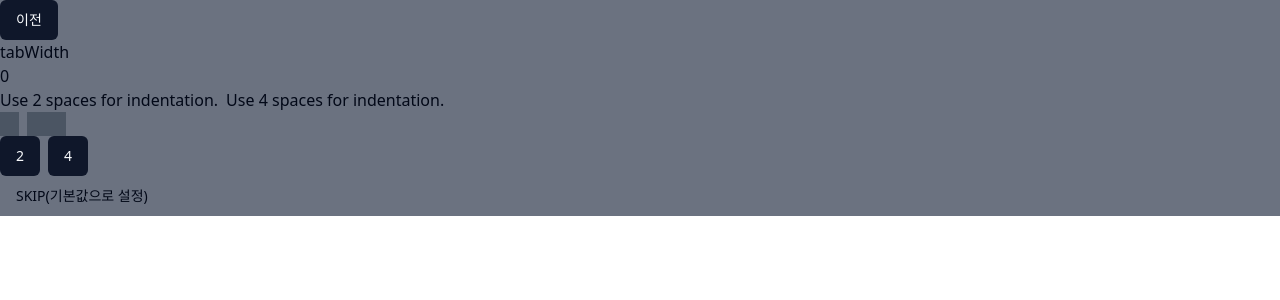
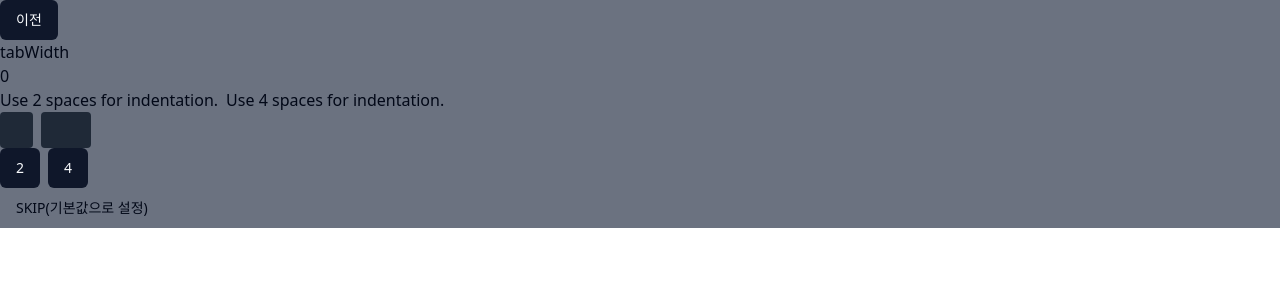
Before and after one commit to sasha1107/config-maker, a React (Vite) app: page /form in a window 1280 px wide. Shown: the top 300 px of the page. Built offline with nearby package versions, Linux system fonts and the light colour scheme.

Commit message:
Feat: Code, CopyButton 컴포넌트 추가

```diff
--- /dev/null
+++ b/src/components/Code/index.tsx
@@ -0,0 +1,30 @@
+import type { ReactNode } from 'react';
+import { CopyButton } from '@components';
+import { useHover } from '@hooks';
+
+type CodeProps = {
+  children: ReactNode;
+  copy?: boolean;
+  compact?: boolean;
+};
+
+const Code = ({ children, copy = false, compact = false }: CodeProps) => {
+  const padding = compact ? 'p-2' : 'p-4';
+  const [hoverRef, isHovered] = useHover<HTMLPreElement>();
+  return (
+    <pre
+      className={`bg-gray-800 rounded text-gray-100 text-sm ${padding}`}
+      ref={hoverRef}
+    >
+      {copy && (
+        <CopyButton
+          copyText={children ? children.toString() : ''}
+          visible={isHovered}
+        />
+      )}
+      {children}
+    </pre>
+  );
+};
+
+export default Code;
--- /dev/null
+++ b/src/components/CopyButton/index.tsx
@@ -0,0 +1,41 @@
+import { useState } from 'react';
+import { Button } from '@shadcn/button';
+import { Copy, CopyCheck } from 'lucide-react';
+
+type CopyButtonProps = {
+  copyText: string;
+  visible: boolean;
+};
+
+const CopyButton = ({ copyText, visible }: CopyButtonProps) => {
+  const [copyState, setCopyState] = useState<'idle' | 'copied'>('idle');
+  const visibility = visible ? 'visible' : 'invisible';
+  const handleClickCopyButton = async (code: string) => {
+    try {
+      setCopyState('copied');
+      await navigator.clipboard.writeText(code);
+      setTimeout(() => {
+        setCopyState('idle');
+      }, 4000);
+    } catch (error) {
+      console.error(error);
+    }
+  };
+
+  return (
+    <Button
+      variant={'outline'}
+      size={'icon'}
+      onClick={() => handleClickCopyButton(copyText)}
+      className={`float-right ${visibility}`}
+    >
+      {copyState === 'idle' ? (
+        <Copy className='h-4 w-4' />
+      ) : (
+        <CopyCheck className='h-4 w-4' />
+      )}
+    </Button>
+  );
+};
+
+export default CopyButton;
--- a/src/components/index.ts
+++ b/src/components/index.ts
@@ -1,3 +1,5 @@
 import Layout from './Layout';
+import Code from './Code';
+import CopyButton from './CopyButton';
 
-export { Layout };
+export { Layout, Code, CopyButton };
--- /dev/null
+++ b/src/hooks/index.ts
@@ -0,0 +1,3 @@
+import useHover from './useHover';
+
+export { useHover };
--- /dev/null
+++ b/src/hooks/useHover.ts
@@ -0,0 +1,32 @@
+import { useState, useEffect, useRef } from 'react';
+import type { MutableRefObject } from 'react';
+
+function useHover<T extends EventTarget>(): [
+  MutableRefObject<T | null>,
+  boolean
+] {
+  const [value, setValue] = useState<boolean>(false);
+  const ref: MutableRefObject<T | null> = useRef<T | null>(null);
+  const handleMouseOver = (): void => setValue(true);
+  const handleMouseOut = (): void => setValue(false);
+
+  useEffect(
+    () => {
+      const node = ref.current;
+      if (node) {
+        node.addEventListener('mouseover', handleMouseOver);
+        node.addEventListener('mouseout', handleMouseOut);
+
+        // clean-up
+        return () => {
+          node.removeEventListener('mouseover', handleMouseOver);
+          node.removeEventListener('mouseout', handleMouseOut);
+        };
+      }
+    },
+    [ref.current] // ref가 변경될때만 실행
+  );
+  return [ref, value];
+}
+
+export default useHover;
--- a/src/pages/Form/index.tsx
+++ b/src/pages/Form/index.tsx
@@ -2,6 +2,7 @@ import { useEffect, useState } from 'react';
 import { useNavigate } from 'react-router-dom';
 import { Button } from '@shadcn/button';
 import { formData } from '@constants';
+import { Code } from '@components';
 
 const Form = () => {
   const [formStep, setFormStep] = useState(1);
@@ -57,7 +58,7 @@ const Form = () => {
         <div className='flex gap-2'>
           {options.map(({ code, value }) => (
             <div key={value.toString()}>
-              <pre className='bg-gray-600 text-white'>{code.join('\n')}</pre>
+              <Code compact>{code.join('\n')}</Code>
             </div>
           ))}
         </div>
--- a/src/pages/Result/_components/Install.tsx
+++ b/src/pages/Result/_components/Install.tsx
@@ -1,8 +1,5 @@
-import { useState } from 'react';
-import { Button } from '@shadcn/button';
 import { Tabs, TabsContent, TabsList, TabsTrigger } from '@shadcn/tabs';
-import { Copy, CopyCheck } from 'lucide-react';
-
+import { Code } from '@components';
 const data = [
   {
     tool: 'npm',
@@ -17,19 +14,8 @@ const data = [
     content: 'pnpm add --save-dev --save-exact prettier',
   },
 ];
+
 const Install = () => {
-  const [copyState, setCopyState] = useState<'idle' | 'copied'>('idle');
-  const handleClickCopyButton = async (code: string) => {
-    try {
-      setCopyState('copied');
-      await navigator.clipboard.writeText(code);
-      setTimeout(() => {
-        setCopyState('idle');
-      }, 3000);
-    } catch (error) {
-      console.error(error);
-    }
-  };
   return (
     <Tabs defaultValue={data[0].tool} className='w-[400px]'>
       <TabsList>
@@ -41,18 +27,7 @@ const Install = () => {
       </TabsList>
       {data.map(({ tool, content }) => (
         <TabsContent key={tool} value={tool} className='flex'>
-          <pre>{content}</pre>
-          <Button
-            variant='outline'
-            size='icon'
-            onClick={() => handleClickCopyButton(content)}
-          >
-            {copyState === 'idle' ? (
-              <Copy className='h-4 w-4' />
-            ) : (
-              <CopyCheck className='h-4 w-4' />
-            )}
-          </Button>
+          <Code copy>{content}</Code>
         </TabsContent>
       ))}
     </Tabs>
--- a/src/pages/Result/index.tsx
+++ b/src/pages/Result/index.tsx
@@ -1,12 +1,13 @@
 import Install from './_components/Install';
 import { useLocation } from 'react-router-dom';
+import { Code } from '@components';
 
 const Result = () => {
   const { state } = useLocation();
   return (
     <div>
       <Install />
-      <pre>{JSON.stringify(Object.fromEntries(state), null, 2)}</pre>
+      <Code copy>{JSON.stringify(Object.fromEntries(state), null, 2)}</Code>
     </div>
   );
 };
--- a/tsconfig.json
+++ b/tsconfig.json
@@ -31,7 +31,9 @@
       "@utils/*": ["utils/*"],
       "@utils": ["utils"],
       "@constants/*": ["constants/*"],
-      "@constants": ["constants"]
+      "@constants": ["constants"],
+      "@hooks/*": ["hooks/*"],
+      "@hooks": ["hooks"]
     }
   },
   "include": ["src"],
```
